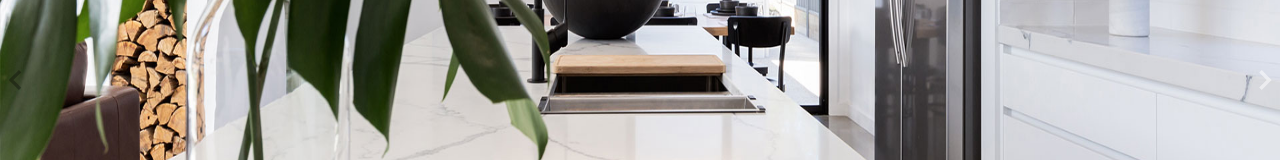
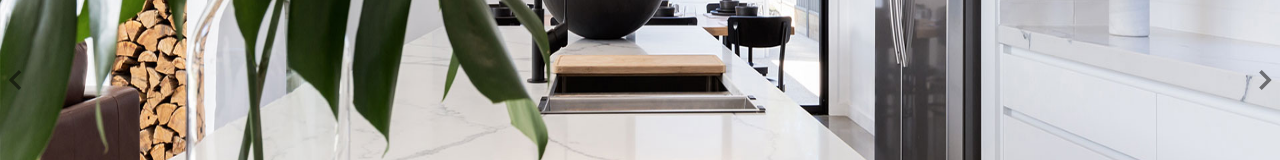
Before and after one commit to ravikumar9130/hajer-exports, a React (Create React App) app: page / in a window 1280 px wide. Shown: the part 332-492 px from the top of the page. Built offline with nearby package versions, Linux system fonts and the light colour scheme.

Commit message:
arrow redesigned

```diff
--- a/src/components/Carousel.jsx
+++ b/src/components/Carousel.jsx
@@ -124,7 +124,7 @@ function Arrow(props) {
   return (
     <svg
       onClick={props.onClick}
-      className={`arrow  ${
+      className={`arrow fill-black opacity-50 ${
         props.left ? "arrow--left" : "arrow--right"
       } ${disabeld}`}
       xmlns="http://www.w3.org/2000/svg"
--- a/src/components/Product.jsx
+++ b/src/components/Product.jsx
@@ -99,7 +99,7 @@ function Arrow(props) {
   return (
     <svg
       onClick={props.onClick}
-      className={`arrow  ${
+      className={`arrow border opacity-60  fill-black bg-white rounded-full p-1 m-3  ${
         props.left ? "arrow--left" : "arrow--right"
       } ${disabeld}`}
       xmlns="http://www.w3.org/2000/svg"
--- a/src/index.css
+++ b/src/index.css
@@ -90,7 +90,7 @@ input:focus {
   top: 50%;
   transform: translateY(-50%);
   -webkit-transform: translateY(-50%);
-  fill: #00000053;
+
   cursor: pointer;
 }
 
@@ -103,6 +103,6 @@ input:focus {
   right: 5px;
 }
 
-.arrow--disabled {
+/* .arrow--disabled {
   fill: rgba(255, 255, 255, 0.5);
-}
+} */
```
